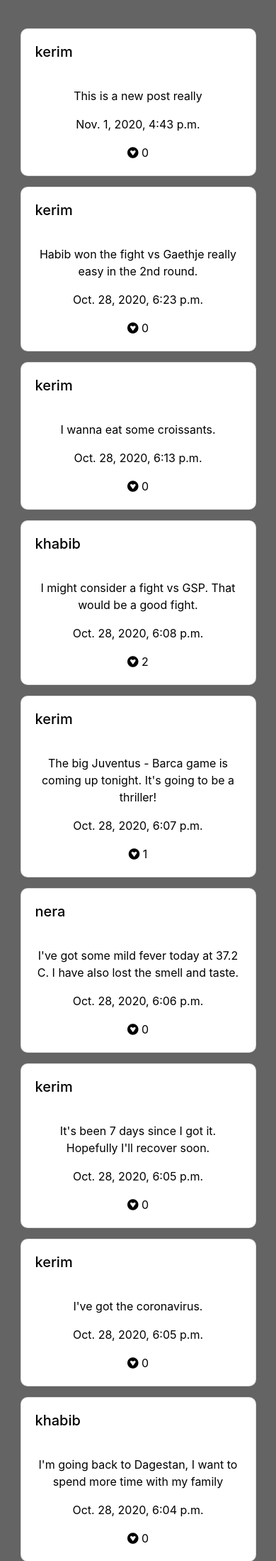
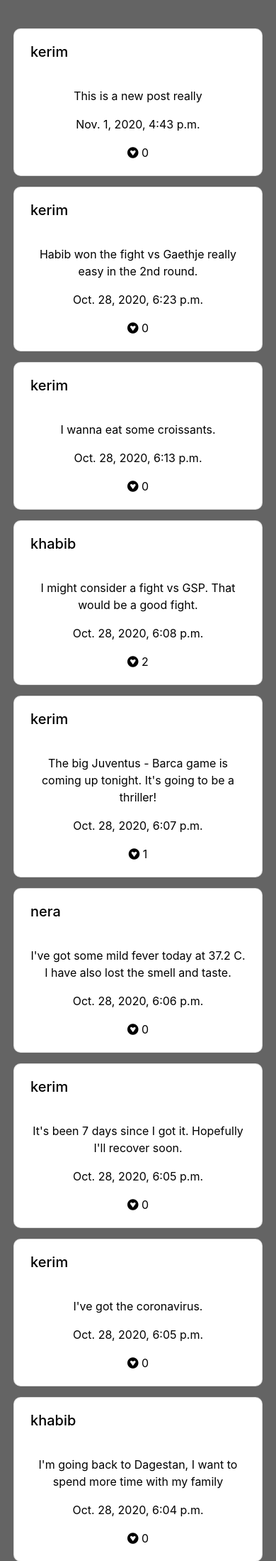
Before and after one commit to Kerman07/networkz, a Django app: page / in a window 390 px wide. Shown: the part 136-2335 px from the top of the page at 71% size. Run offline with Django 3.2, Linux system fonts and the light colour scheme; data comes from the database, SQL or seed files in the repository; some libraries are stand-ins or nearby versions.

Commit message:
changed card sizing on small screens

```diff
--- a/network/static/network/styles.css
+++ b/network/static/network/styles.css
@@ -12,12 +12,6 @@ html {
 .card {
   margin-top: 15px;
   margin-bottom: 15px;
-}
-
-@media (max-width: 599px) {
-  .card {
-    max-width: 90%;
-  }
 }
 
 .pagination {
```
